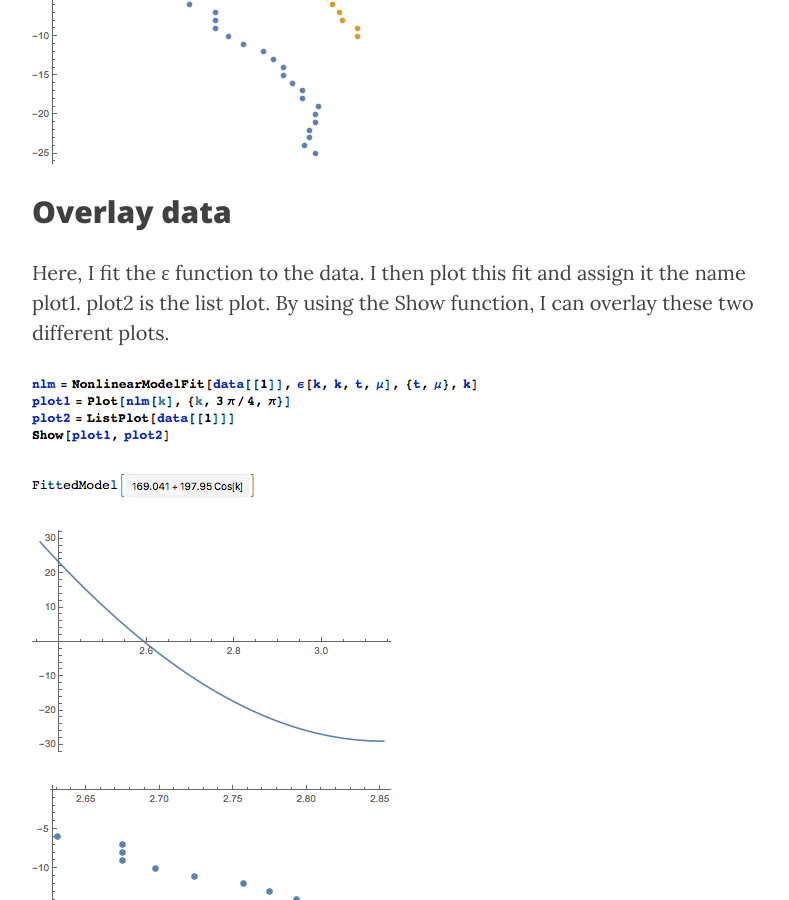
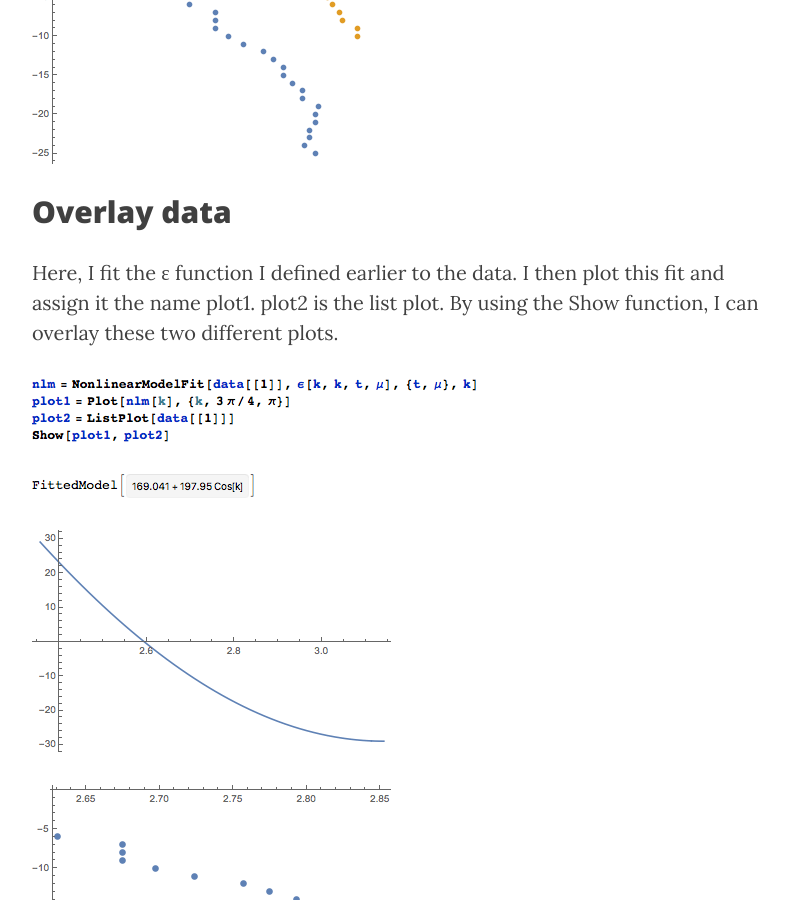
Before and after one commit to emascot/emascot.github.io, a Jekyll site: the page built from _posts/2016-09-05-introduction-to-mathematica.html, in a window 1280 px wide and 900 px high, scrolled down 9688 px. Shown: the whole window, without its empty margins (233-1022 px from the left). Built offline with Jekyll 4.4.1, drawn with Linux system fonts in a browser that asks for light colours; nearby versions of some CDN libraries.

Commit message:
update mathematica

```diff
--- a/_posts/2016-09-05-intro-to-mathematica.html
+++ b/_posts/2016-09-05-introduction-to-mathematica.html
@@ -480,7 +480,7 @@ cdf.embed('{{ site.baseurl }}/assets/intro-to-mathematica_25.cdf', 464, 336);
 
 
 <p>
- Here, I fit the &epsilon; function to the data. I then plot this fit and assign it the name plot1. plot2 is the list plot. By using the Show function, I can overlay these two different plots.
+ Here, I fit the &epsilon; function I defined earlier to the data. I then plot this fit and assign it the name plot1. plot2 is the list plot. By using the Show function, I can overlay these two different plots.
 </p>
 
 
```
Also changed, not shown: other parts of _posts/2016-09-05-introduction-to-mathematica.html (+1 -1 lines).
